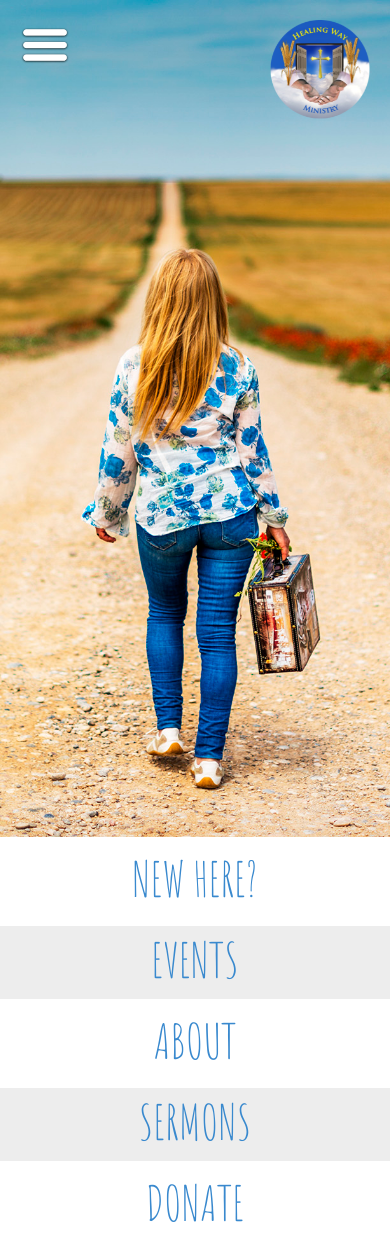
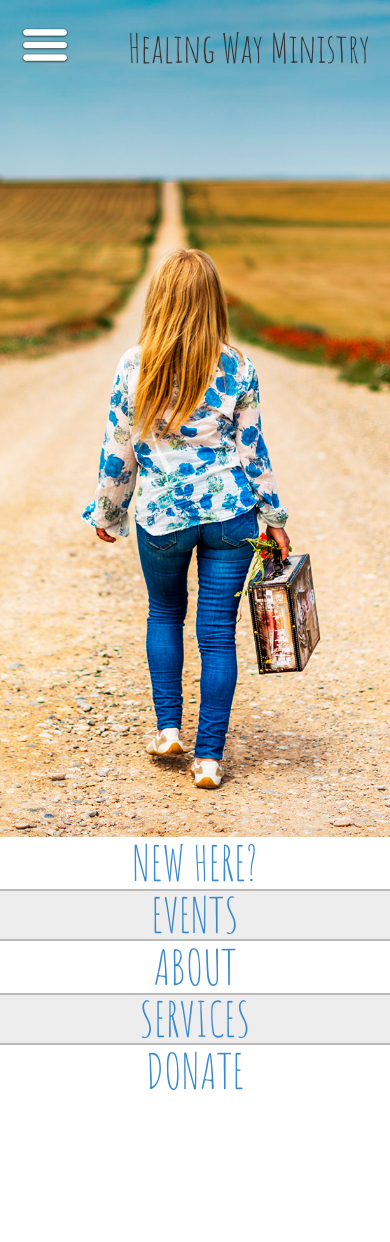
Before and after one commit to JWizerd/healing_way_ministry, a Jekyll site: the page built from index.html, in a window 390 px wide. Built offline with Jekyll 4.4.1, drawn with Linux system fonts in a browser that asks for light colours; after the commit the page ends 1101 px from its top, so only the background shows below that.

Commit message:
adding h1 title and media queries

```diff
--- a/_includes/footer.html
+++ b/_includes/footer.html
@@ -12,7 +12,7 @@
         <a href="#"><h2>ABOUT</h2></a>
       </li>
       <li>
-        <a href="#"><h2>SERMONS</h2></a>
+        <a href="#"><h2>SERVICES</h2></a>
       </li>
       <li>
         <a href="#"><h2>DONATE</h2></a>
--- a/_includes/header.html
+++ b/_includes/header.html
@@ -2,6 +2,7 @@
     <div class="col-md-12 header">
         <a href="{{site.baseurl}}/"><img id="hw-logo" src="../assets/images/healing-way-ministry-greely-logo.png" alt="Healing Way Ministry Church"></a>
         <img id="menu-trigger" src="assets/images/hamburger.png" alt="Open menu">
+        <h1 id="hw-title">Healing Way Ministry</h1>
         <div class="header-content">
             <nav>
                 <h2>Welcome!</h2>
--- a/assets/css/main.css
+++ b/assets/css/main.css
@@ -77,7 +77,6 @@
 ****************************/
 	h1, h2, h3, h4 {
 		font-family: 'Amatic SC', cursive;
-		margin-bottom: 15px;
 	}
 
 	h1 {
@@ -205,6 +204,13 @@
 		right: 20px;
 	}
 
+	#hw-title {
+		position:relative;
+		font-size: 100px;
+		top: 20px;
+
+	}
+
 	#copy {
 		position:absolute;
 		bottom: 5px;
@@ -234,7 +240,7 @@
 	#footer-nav li {
 		width: 20%;
 		text-align: center;
-		margin-top: 8px;
+		margin-top: 2px;
 	}
 
 	#footer p {
@@ -257,37 +263,37 @@
 8.0 MEDIA
 ****************************/
 @media screen and (max-width: 400px) {
-	#header-content {
-		width: 75%;
-		height: 90vh;
-	}
-	#footer-nav {
-		flex-direction: column;
-		align-content: center;
-	}
-	#footer-nav li {
-		width: 100%;
-		padding-top: 10px;
-	}
-	#footer-nav li:nth-child(even) {
-		background-color: #ededed;
-	}
 }
-@media screen and (min-width: 401px) and (max-width: 650px) {
+@media screen and (max-width: 650px) {
 	#footer-nav {
 		flex-direction: column;
 	}
 
 	#footer-nav li {
 		width: 100%;
-		padding-top: 10px;
+	}
+	#footer-nav li h2 {
+		margin-bottom: 0;
 	}
 
 	#footer-nav li:nth-child(even) {
 		background-color: #ededed;
+		border-top: 2px solid #bababa;
+		border-bottom: 2px solid #bababa;
+	}
+	#hw-title {
+		font-size: 40px;
+		float:right;
+		top: 28px;
+		right: 20px;
+	}
+	#hw-logo {
+		display: none;
 	}
 }
 @media screen and (min-width: 651px) and (max-width: 1000px) {
-
+	#hw-title {
+		font-size: 70px;
+	}
 
 }
```
Also changed, not shown: 2 other files.
